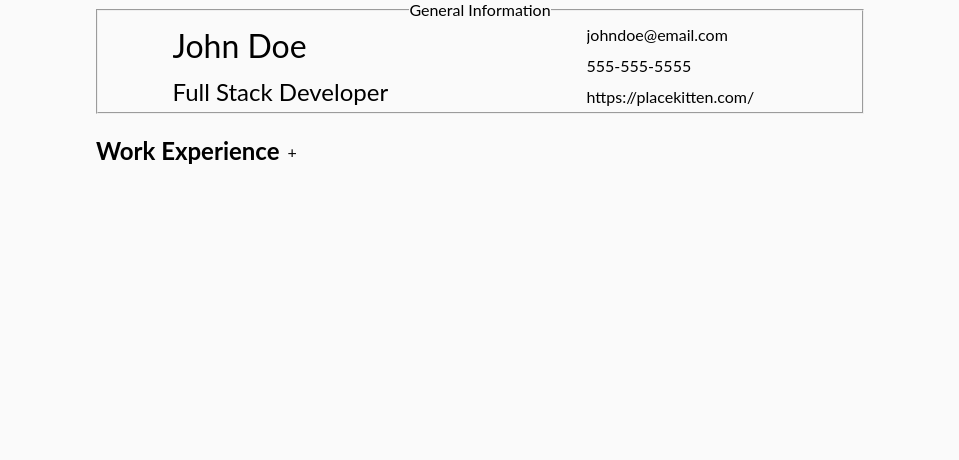
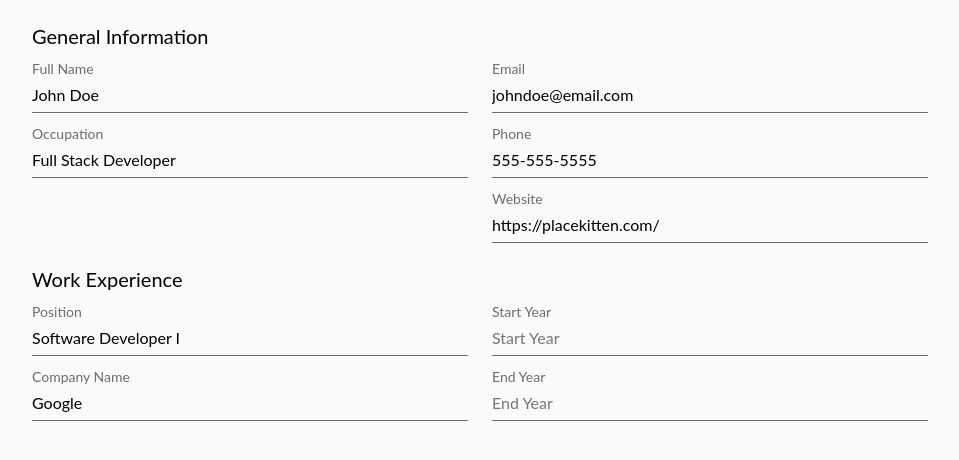
Before and after one commit to ewoknock/cv-generator, a React (Vite) app: page / in a window 1280 px wide. Shown: the top 460 px of the page, without its empty margins (160-1119 px from the left). Built offline with nearby package versions, Linux system fonts and the light colour scheme.

Commit message:
Creates work form and intial form fields

```diff
--- a/src/components/General.jsx
+++ b/src/components/General.jsx
@@ -17,10 +17,10 @@ function General(){
 
     return (
         <fieldset className='general'>
-            <legend>
-                General Information
-            </legend>
+            <legend>General Information</legend>
             <div className='general-info'>
+                <div className='form-group'>
+                    <label htmlFor='fullName' className='form-label'>Full Name</label>
                     <input
                         type='text'
                         className='form-control full-name'
@@ -30,6 +30,9 @@ function General(){
                         onChange={handleChange}
                         placeholder='Full Name'
                     />
+                </div>
+                <div className='form-group'>
+                    <label htmlFor='occupation' className='form-label'>Occupation</label>
                     <input
                         type='text'
                         className='form-control occupation'
@@ -40,7 +43,10 @@ function General(){
                         placeholder='Occupation'
                     />
                 </div>
+            </div>
             <div className='general-info'>
+                <div className='form-group'>
+                    <label htmlFor='email' className='form-label'>Email</label>
                     <input
                         type='email'
                         className='form-control email'
@@ -50,6 +56,9 @@ function General(){
                         onChange={handleChange}
                         placeholder='Email'
                     />
+                </div>
+                <div className='form-group'>
+                    <label htmlFor='phone' className='form-label'>Phone</label>
                     <input
                         type='tel'
                         className='form-control phone-number'
@@ -59,6 +68,9 @@ function General(){
                         onChange={handleChange}
                         placeholder='Phone Number'
                     />
+                </div>
+                <div className='form-group'>
+                    <label htmlFor='website' className='form-label'>Website</label>
                     <input
                         type='text'
                         className='form-control website'
@@ -69,6 +81,7 @@ function General(){
                         placeholder='Website'
                     />
                 </div>
+            </div>
         </fieldset>
     )
 }
--- a/src/components/Work.jsx
+++ b/src/components/Work.jsx
@@ -1,8 +1,7 @@
-import React from "react";
+import { useContext } from 'react'
+import { DataContext } from '../contexts/DataContext'
 import '../styles/Work.css'
 
-function newWorkEntry(props){
-console.log(props)
     /*
         <div className='work-entry'>
             <div className='work-info'>
@@ -15,33 +14,104 @@ console.log(props)
             </div>
         </div>
     */
-   const workSection = document.querySelector('.work');
-   let timeStamp = props.timeStamp
-
-   let workEntry = document.createElement('div')
-   workEntry.classList.add('work-entry')
-   workEntry.id = timeStamp
-
-   let workInfo = document.createElement('div')
-   workInfo.classList.add('work-info')
-
-   let workDetails = document.createElement('div')
-   workDetails.classList.add('work-details')
-
-   workEntry.appendChild(workInfo)
-   workEntry.appendChild(workDetails)
-   workSection.appendChild(workEntry)
-
-}
 
 function Work(){
+
+    const {
+        data: { workHistory },
+        handleFieldsetChange,
+    } = useContext(DataContext)
+
+    const addEntry = () => {
+        handleFieldsetChange("workHistory", [
+            ...workHistory,
+            { name: "", position: "" , start: "", end: "", responsibilities: "" },
+        ])
+    }
+
+    const removeEntry = (index) => {
+        handleFieldsetChange("workHistory", [
+            ...workHistory.slice(0, index),
+            ...workHistory.slice(index +1 )
+        ])
+    }
+
+    const handleItemChange = (e, index, name) => {
+        const editedItem = { ...workHistory[index], [name]: e.target.value }
+        const newWorkHistory = [
+            ...workHistory.slice(0, index),
+            editedItem,
+            ...workHistory.slice(index + 1)
+        ]
+        handleFieldsetChange("workHistory", [...newWorkHistory])
+    }
+
     return (
-        <section className='work'>
-            <div className='work-header'>
-                <h2>Work Experience</h2>
-                <button onClick={newWorkEntry} className='work-add-button'>+</button>
-            </div>
-        </section>
+        <fieldset className='work'>
+            <legend>Work Experience</legend>
+
+            {workHistory.map((work, index) => {
+                const key = `company${index}`
+
+                return (
+                    <div key={key} className='position'>
+                        <div className='position-info'>
+                            <div className='form-group'>
+                                <label htmlFor='position' className='form-label'>Position</label>
+                                <input
+                                    type='text'
+                                    className='form-control position-name'
+                                    id='position'
+                                    name='position'
+                                    value={work.position}
+                                    onChange={(e) => handleItemChange(e, index, "position")}
+                                    placeholder='Position'
+                                />
+                            </div>
+                            <div className='form-group'>
+                                <label htmlFor='occupation' className='form-label'>Company Name</label>
+                                <input
+                                    type='text'
+                                    className='form-control company-name'
+                                    id='name'
+                                    name='name'
+                                    value={work.name}
+                                    onChange={(e) => handleItemChange(e, index, "name")}
+                                    placeholder='Company Name'
+                                />
+                            </div>
+                        </div>
+                       <div className='position-info'>
+                        <div className='form-group'>
+                                <label htmlFor='position' className='form-label'>Start Year</label>
+                                <input
+                                    type='text'
+                                    className='form-control start'
+                                    id='start'
+                                    name='start'
+                                    value={work.start}
+                                    onChange={(e) => handleItemChange(e, index, "start")}
+                                    placeholder='Start Year'
+                                />
+                            </div>
+                            <div className='form-group'>
+                                <label htmlFor='occupation' className='form-label'>End Year</label>
+                                <input
+                                    type='text'
+                                    className='form-control end'
+                                    id='end'
+                                    name='end'
+                                    value={work.end}
+                                    onChange={(e) => handleItemChange(e, index, "end")}
+                                    placeholder='End Year'
+                                />
+                            </div>
+                       </div>
+                    </div>
+                )
+            })}
+
+        </fieldset>
     )
 }
 
--- a/src/contexts/DataContext.jsx
+++ b/src/contexts/DataContext.jsx
@@ -11,7 +11,7 @@ function DataProvider({ children }){
             phone: "555-555-5555",
             website: "https://placekitten.com/",
         },
-        workHistory: [],
+        workHistory: [{name:'Google', position: 'Software Developer I'}],
         education: [],
     })
 
--- a/src/index.css
+++ b/src/index.css
@@ -65,7 +65,7 @@ a{
     --color-white: #FAFAFA;
     --color-black: #212529;
     --color-muted-grey: #efefef;
-    --color-grey: #323232;
+    --color-grey: #6d6d6d;
     --color-green: #00ca80;
     --color-primary: #ae9a64;
     --font-family: 'Lato', -apple-system, BlinkMacSystemFont, 'Segoe UI', Roboto, Oxygen, Ubuntu, Cantarell, 'Open Sans', 'Helvetica Neue', sans-serif;
--- a/src/styles/App.css
+++ b/src/styles/App.css
@@ -1,11 +1,13 @@
 main{
-  width: 60%;
+  width: 70%;
   margin: 0 auto;
 }
 
 fieldset{
-  display: grid;
-  justify-content: center;
-  align-items: center;
+  display: flex;
   margin-bottom: var(--space-l);
+  gap: var(--space-l);
+  border: none;
+  margin: var(--space-l) 0;
+  font-size: var(--font-size-xl);
 }
--- a/src/styles/Form.css
+++ b/src/styles/Form.css
@@ -1,13 +1,34 @@
+fieldset{
+    display: flex;
+    margin-bottom: var(--space-l);
+    gap: var(--space-l);
+    border: none;
+    margin: var(--space-l) 0;
+    font-size: var(--font-size-xl);
+  }
+
+legend{
+    text-align: left;
+}
+
+.form-group{
+    display: flex;
+    flex-direction: column;
+    text-align: left;
+    padding: 0;
+}
+
+.form-label{
+    text-align: left;
+    font-size: var(--font-size-s);
+    color: var(--color-grey);
+    padding-top: var(--space-s);
+}
+
 .form-control{
     border: none;
     background-color: var(--color-white);
-    padding: var(--space-xxs);
+    font-size: var(--font-size-m);
+    padding: var(--space-xs) 0;
+    border-bottom: 1px solid var(--color-grey);
   }
-
-  .full-name{
-    font-size: var(--font-size-xxxl);
-  }
-
-  .occupation{
-    font-size: var(--font-size-xxl);
-  }
--- a/src/styles/General.css
+++ b/src/styles/General.css
@@ -1,9 +1,6 @@
-.general{
-    grid-template-columns: auto auto;
-}
-
 .general-info{
     display: flex;
-    justify-content: center;
     flex-direction: column;
+    align-self: flex-start;
+    width: 100%;
 }
--- a/src/styles/Work.css
+++ b/src/styles/Work.css
@@ -1,11 +1,15 @@
-.work{
-    justify-content: left;
+.position{
+    flex-grow: 1;
+    display: flex;
+    margin-bottom: var(--space-l);
+    gap: var(--space-l);
 }
 
-.work-header{
+.position-info{
     display: flex;
-    align-items: center;
-    gap: var(--space-xs);
+    flex-direction: column;
+    align-self: flex-start;
+    width: 100%;
 }
 
 .work-add-button{
```
Lines whose indentation alone changed are shown as unchanged.
